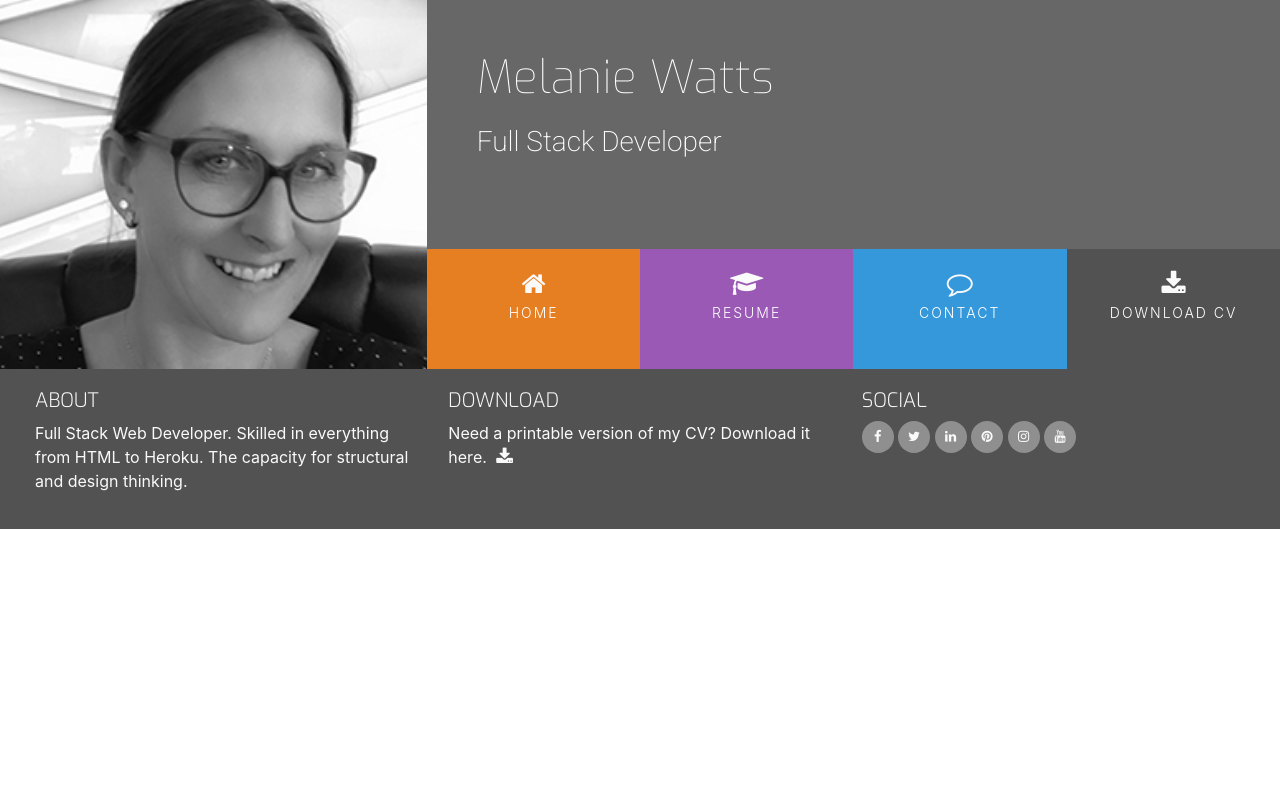
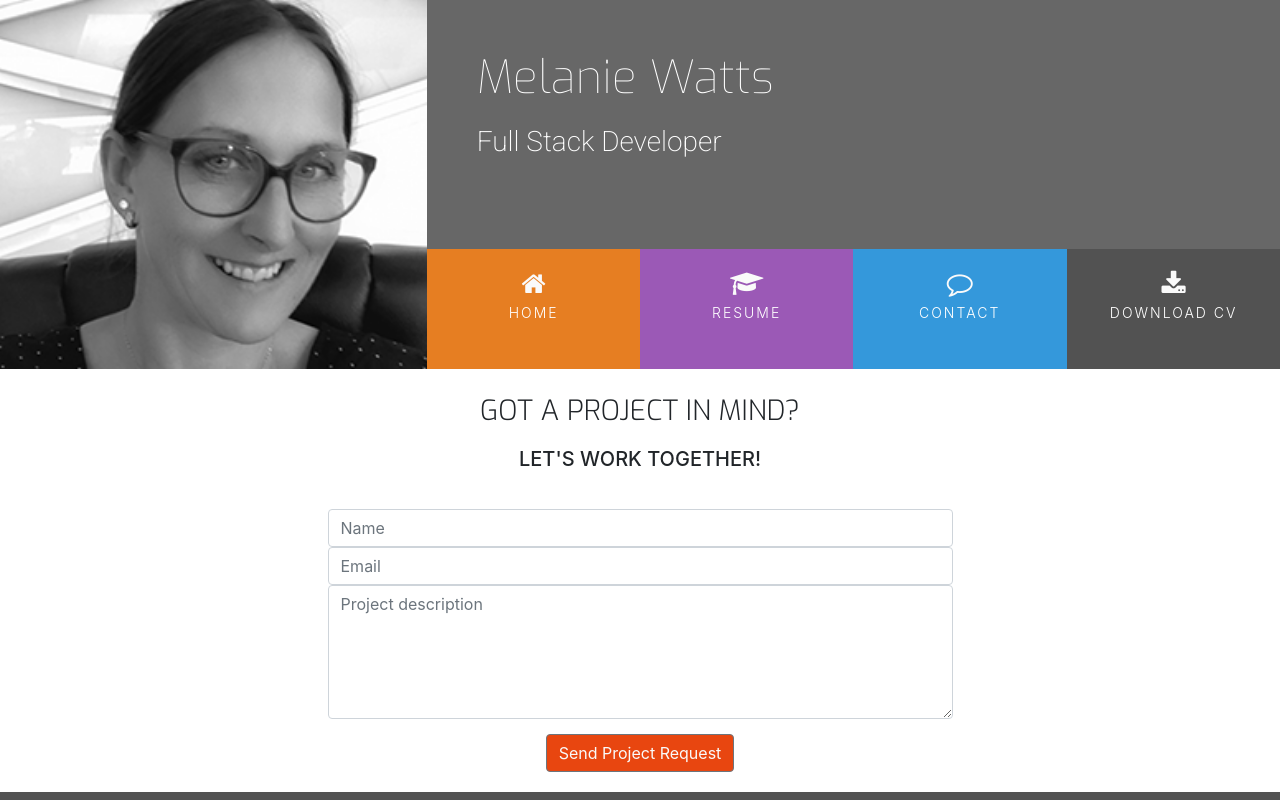
Before and after one commit to MelWatts/UCD-Resume, a plain HTML site: page contact.html in a window 1280 px wide. Shown: the top 800 px of the page. Drawn offline with nearby package versions, Linux system fonts and the light colour scheme.

Commit message:
Finish cv download

```diff
--- a/assets/css/style.css
+++ b/assets/css/style.css
@@ -16,6 +16,10 @@
 
 .bg-color-work-history {
     background-color: #9b59b6;
+}
+
+.bg-color-contact {
+    background-color: #fff;
 }
 
 .ui-menu-color-home {
@@ -351,3 +355,36 @@ footer {
 .history-items {
     margin-bottom: 30px;
 }
+
+/* ----------------------------------------Contact Form */
+
+.contact-heading {
+    font-family: "Exo", sans-serif;
+    font-weight: 300;
+    margin-top: 25px;
+    margin-bottom: 20px;
+}
+
+.center-form {
+    padding-top: 10px;
+    margin: 0 auto;
+    max-width: 70%;
+}
+
+button[type="submit"] {
+    margin-top: 15px;
+    margin-bottom: 20px;
+    color: #fafafa;
+    background-color: #e84610;
+}
+
+/* ----------------------------------------Media Queries */
+
+@media(min-width: 992px) {
+    .center-form {
+        padding-top: 30px;
+        min-height: 240px;
+        margin: 0 auto;
+        max-width: 50%;
+    }
+}
--- a/contact.html
+++ b/contact.html
@@ -25,16 +25,16 @@
                     <div class="col">
                         <ul id="nav" class="list-inline menucontainer">
                             <li class="col-6 col-sm-3 list-inline-item ui-menu-color-home menuitem">
-                                <a href="#" class="hvr-sweep-to-bottom"><i class="fa fa-home" aria-hidden="true"></i><span>Home</span></a>
+                                <a href="index.html" class="hvr-sweep-to-bottom"><i class="fa fa-home" aria-hidden="true"></i><span>Home</span></a>
                             </li>
                             <li class="col-6 col-sm-3 list-inline-item ui-menu-color-resume menuitem">
-                                <a href="#" class="hvr-sweep-to-bottom"><i class="fa fa-graduation-cap" aria-hidden="true"></i><span>Resume</span></a>
+                                <a href="resume.html" class="hvr-sweep-to-bottom"><i class="fa fa-graduation-cap" aria-hidden="true"></i><span>Resume</span></a>
                             </li>
                             <li class="col-6 col-sm-3 list-inline-item ui-menu-color-contact menuitem">
-                                <a href="#" class="hvr-sweep-to-bottom"><i class="fa fa-comment-o" aria-hidden="true"></i><span>Contact</span></a>
+                                <a href="contact.html" class="hvr-sweep-to-bottom"><i class="fa fa-comment-o" aria-hidden="true"></i><span>Contact</span></a>
                             </li>
                             <li class="col-6 col-sm-3 list-inline-item ui-menu-color-download menuitem">
-                                <a href="#" class="hvr-sweep-to-bottom"><i class="fa fa-download" aria-hidden="true"></i><span>Download CV</span></a>
+                                <a href="assets/cv/sample-cv.pdf" target="_blank" class="hvr-sweep-to-bottom"><i class="fa fa-download" aria-hidden="true"></i><span>Download CV</span></a>
                             </li>
                         </ul>
                     </div>
@@ -42,7 +42,27 @@
             </div>
         </div>
     </header>
-    <section>
+    <section class="container-fluid">
+        <div class="row bg-color-contact">
+            <div class="col">
+                <h3 class="contact-heading uppercase text-center">Got a project in mind?</h3>
+                <h5 class="uppercase text-center">Let's work together!</h5>
+
+                <div class="center-form">
+                    <form>
+                        <input type="text" name="name" id="fullname" class="form-control" placeholder="Name" required />
+                        <input type="email" name="email" id="emailaddress" class="form-control" placeholder="Email" required />
+                        <textarea rows="5" name="projectsummary" id="projectsummary" class="form-control" placeholder="Project description" required></textarea>
+                        <div class="form-row text-center">
+                            <div class="col">
+                                <button type="submit" class="btn btn-secondary">Send Project Request</button>
+                            </div>
+                        </div>
+                    </form>
+                </div>
+
+            </div>
+        </div>
 
     </section>
     <footer class="container-fluid">
@@ -57,7 +77,7 @@
                 <h5 class="uppercase general-sub">Download</h5>
                 <p class="inline-block">
                     Need a printable version of my CV? Download it here.
-                    <a href="#" target="_blank" class="cv-pdf">
+                    <a href="assets/cv/sample-cv.pdf" target="_blank" class="cv-pdf">
                         <i class="fa fa-download" aria-hidden="true"></i>
                         <span class="sr-only">Download link.</span>
                     </a>
```
Also changed, not shown: index.html (+7 -7 lines), resume.html (+5 -5 lines), 1 other file.
